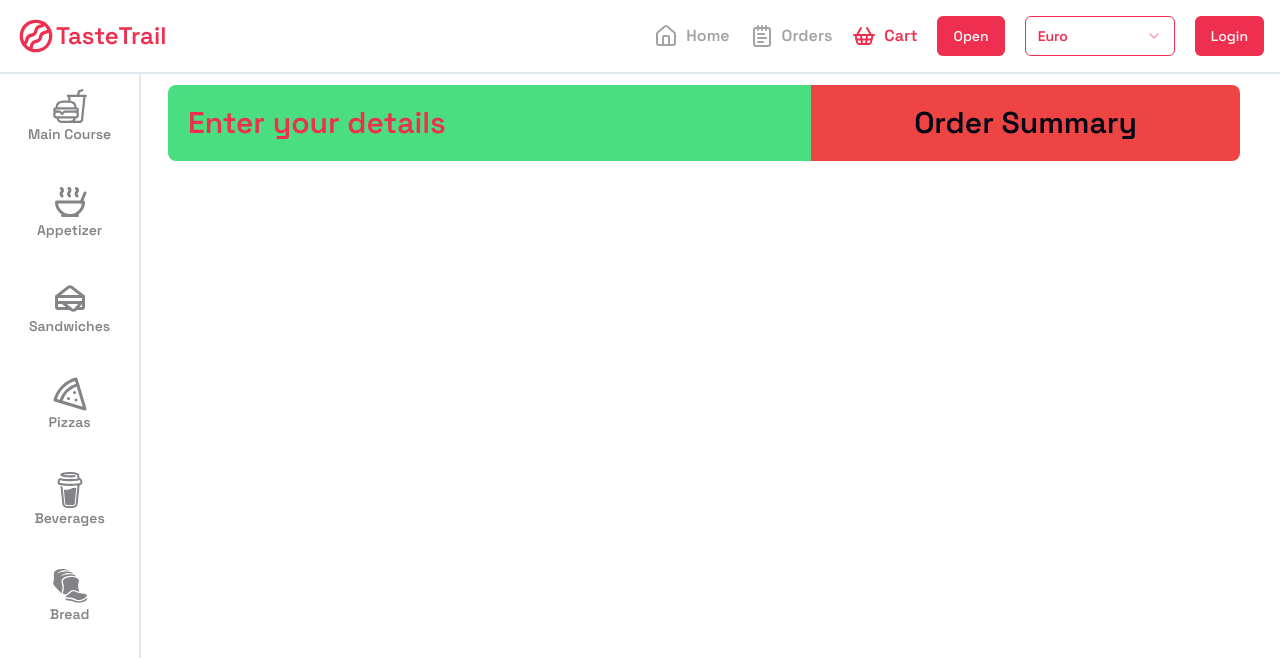
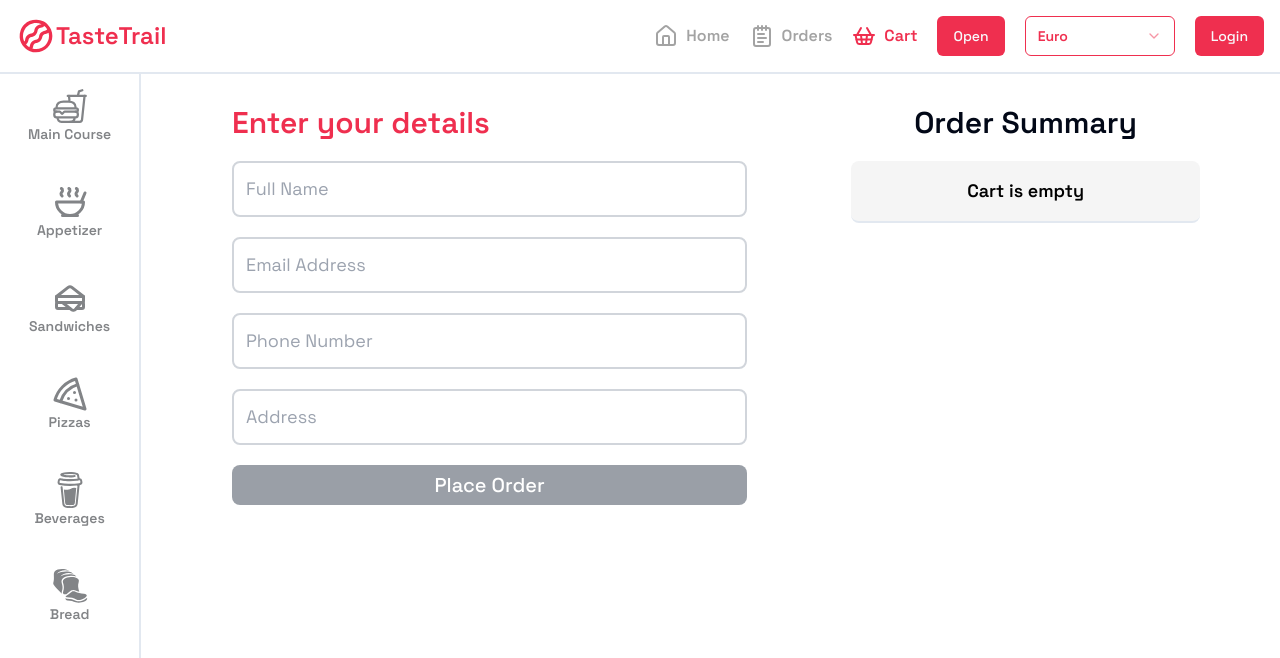
Before and after one commit to DanteTerry/taste-trail-v2, a Next.js app: page /cart in a window 1280 px wide. Shown: the top 658 px of the page. Built offline with nearby package versions, Linux system fonts and the light colour scheme.

Commit message:
added form and form validation with zod

```diff
--- a/app/(dashboard)/bread/page.tsx
+++ b/app/(dashboard)/bread/page.tsx
@@ -1,6 +1,11 @@
+"use client";
+import { RootState } from "@/lib/redux/store/store";
 import React from "react";
+import { useSelector } from "react-redux";
 
 function BreadPage() {
+  const cart = useSelector((state: RootState) => state.cart);
+  console.log(cart);
   return <div>BreadPage</div>;
 }
 
--- a/app/(navlinks)/cart/page.tsx
+++ b/app/(navlinks)/cart/page.tsx
@@ -1,30 +1,135 @@
 "use client";
 
-import { IMenuItem } from "@/types/types";
 import React, { useEffect, useState } from "react";
+import { useForm } from "react-hook-form";
+import { zodResolver } from "@hookform/resolvers/zod";
+import { CheckoutSchema } from "@/lib/validation";
+import CheckoutCartItem from "@/components/CheckoutCartItem";
+import { Button } from "@/components/ui/button";
+import { cn } from "@/lib/utils";
+import { Checkout, IMenuItem } from "@/types/types";
 
 function CartPage() {
   const [cart, setCart] = useState<IMenuItem[]>([]);
-
-  const cartData = JSON.stringify(cart);
 
   useEffect(() => {
     const cartData = localStorage.getItem("cart");
     if (cartData) {
       setCart(JSON.parse(cartData));
     }
-  }, [cartData]);
+  }, []);
+
+  const handleDelete = (id: string) => {
+    const updatedCart = cart.filter(
+      (cartItem: IMenuItem) => cartItem._id !== id,
+    );
+    setCart(updatedCart);
+    localStorage.setItem("cart", JSON.stringify(updatedCart));
+  };
+
+  const {
+    register,
+    formState: { errors, isSubmitting },
+    handleSubmit,
+  } = useForm<Checkout>({
+    resolver: zodResolver(CheckoutSchema),
+  });
+
+  const onSubmit = (data: Checkout) => {
+    const orderData = {
+      ...data,
+      cart,
+    };
+    // Handle submitting order data, e.g., sending it to a server
+  };
+
+  const renderCartItems = () => {
+    if (cart.length === 0) {
+      return (
+        <h3 className="text-center text-lg font-semibold text-black">
+          Cart is empty
+        </h3>
+      );
+    }
+
+    return cart.map((item: IMenuItem) => (
+      <CheckoutCartItem
+        handleDelete={handleDelete}
+        key={item._id}
+        cartItem={item}
+      />
+    ));
+  };
 
   return (
-    <div className=" grid w-full px-5 lg:grid-cols-5">
-      <div className="col-span-3 rounded-l-lg bg-green-400 px-5 py-5">
+    <div className="grid w-full px-5 lg:grid-cols-5">
+      <div className="rounded-l-lg py-5 lg:col-span-3 lg:px-16">
         <h2 className="text-3xl font-semibold text-primary">
           Enter your details
         </h2>
+        <form
+          onSubmit={handleSubmit(onSubmit)}
+          className="mt-5 flex flex-col space-y-5"
+        >
+          <input
+            type="text"
+            placeholder="Full Name"
+            className="rounded-lg border-2 border-gray-300 p-3 text-lg text-primary outline-none"
+            {...register("name")}
+          />
+          {errors.name && (
+            <p className="text-sm text-red-500">{errors.name.message}</p>
+          )}
+
+          <input
+            type="email"
+            placeholder="Email Address"
+            className="rounded-lg border-2 border-gray-300 p-3 text-lg text-primary outline-none"
+            {...register("email")}
+          />
+          {errors.email && (
+            <p className="text-sm text-red-500">{errors.email.message}</p>
+          )}
+          <input
+            type="number"
+            placeholder="Phone Number"
+            className="rounded-lg border-2 border-gray-300 p-3 text-lg text-primary outline-none"
+            {...register("phone", { valueAsNumber: true })}
+          />
+          {errors.phone && (
+            <p className="text-sm text-red-500">{errors.phone.message}</p>
+          )}
+          <input
+            type="text"
+            placeholder="Address"
+            className="rounded-lg border-2 border-gray-300 p-3 text-lg text-primary outline-none"
+            {...register("address")}
+          />
+          {errors.address && (
+            <p className="text-sm text-red-500">{errors.address.message}</p>
+          )}
+          <Button
+            type="submit"
+            className="rounded-lg bg-primary p-3 text-xl text-white disabled:bg-gray-700"
+            disabled={isSubmitting || cart.length === 0}
+          >
+            Place Order
+          </Button>
+        </form>
       </div>
 
-      <div className="col-span-2 rounded-r-lg bg-red-500  px-5 py-5">
+      <div className="px-5 py-5 lg:col-span-2">
         <h2 className="text-center text-3xl font-semibold">Order Summary</h2>
+        <div className="mt-5 px-5">
+          <div
+            className={cn(
+              "mt-5 flex  flex-col gap-5 rounded-lg border-b-2 bg-neutral-100 px-2 py-4 md:px-4 ",
+              cart.length > 3 && "h-[370px] overflow-y-scroll",
+            )}
+          >
+            {renderCartItems()}
+          </div>
+        </div>
       </div>
     </div>
   );
--- a/app/layout.tsx
+++ b/app/layout.tsx
@@ -5,7 +5,6 @@ import Header from "@/components/Header";
 import MobileNav from "@/components/MobileNav";
 import Sidebar from "@/components/Sidebar";
 import { Toaster } from "@/components/ui/sonner";
-
 import "./globals.css";
 
 const spaceSpace_Grotesk = Space_Grotesk({
--- a/components/Cart.tsx
+++ b/components/Cart.tsx
@@ -6,6 +6,7 @@ import { Button } from "./ui/button";
 import { useRouter } from "next/navigation";
 
 import { SheetClose } from "@/components/ui/sheet";
+import { Check } from "lucide-react";
 
 function Cart() {
   const [cart, setCart] = useState<IMenuItem[]>([]);
--- /dev/null
+++ b/components/CheckoutCartItem.tsx
@@ -0,0 +1,61 @@
+import React from "react";
+import { Button } from "./ui/button";
+import { Trash2 } from "lucide-react";
+import Image from "next/image";
+import { IMenuItem } from "@/types/types";
+
+function CheckoutCartItem({
+  cartItem,
+  handleDelete,
+}: {
+  cartItem: IMenuItem;
+  handleDelete: (id: string) => void;
+}) {
+  const { _id, name, price, image, cuisine, quantity } = cartItem;
+
+  function handleDeleteButton() {
+    handleDelete(_id as string);
+  }
+
+  return (
+    <div className="flex items-center justify-between">
+      <div className="flex items-center gap-3">
+        <Image
+          src={image}
+          alt="Food"
+          width={100}
+          height={100}
+          className="rounded-lg"
+        />
+
+        <div className="w-max">
+          <h4 className="text-lg font-semibold">{name}</h4>
+          <p className="text-sm text-gray-500">{cuisine}</p>
+
+          <h4 className="w-max text-lg font-semibold">Price</h4>
+          <p className="w-max rounded-full bg-green-500 px-3 text-sm text-white">
+            ₹ {price}
+          </p>
+        </div>
+      </div>
+
+      <div className="flex h-full flex-col  justify-between">
+        <Button
+          className="w-max self-end"
+          variant={"ghost"}
+          size={"sm"}
+          onClick={handleDeleteButton}
+        >
+          <Trash2 size={"20px"} />
+        </Button>
+
+        <div className="flex items-center gap-3 self-end">
+          <p className="text-sm text-gray-500">Quantity</p>
+          <p className="text-lg font-semibold">{quantity}</p>
+        </div>
+      </div>
+    </div>
+  );
+}
+
+export default CheckoutCartItem;
--- a/components/HomeFood.tsx
+++ b/components/HomeFood.tsx
@@ -6,10 +6,9 @@ import { getMenu } from "@/utils/menuRequestHandler";
 import { IMenuItem } from "@/types/types";
 
 async function HomeFood() {
-  const menuData = await getMenu();
+  const menuData: IMenuItem[] = await getMenu();
 
   const homeMenu = menuData?.sort(() => Math.random() - 0.5).slice(0, 4);
-
   return (
     <div className=" bg-neutral-100 p-4 py-10 md:px-16">
       <h2 className="mt-5 text-center text-[5vw] font-semibold leading-8 text-primary md:mt-10 md:text-[2.4vw]">
--- /dev/null
+++ b/lib/validation.ts
@@ -0,0 +1,11 @@
+import { z } from "zod";
+
+export const CheckoutSchema = z.object({
+  name: z
+    .string()
+    .min(3, "Name must be more than 3 characters")
+    .max(20, "Name must be less than 20 characters"),
+  email: z.string().email("Invalid email address"),
+  phone: z.number().max(10, "Phone number must be 10 digits"),
+  address: z.string().min(10, "Address must be more than 10 characters"),
+});
--- a/types/types.ts
+++ b/types/types.ts
@@ -1,3 +1,6 @@
+import { CheckoutSchema } from "@/lib/validation";
+import { z } from "zod";
+
 export interface IMenuItem {
   _id?: string;
   name: string;
@@ -8,3 +11,5 @@ export interface IMenuItem {
   isInCart: boolean;
   quantity: number;
 }
+
+export type Checkout = z.infer<typeof CheckoutSchema>;
```
Also changed, not shown: components/Card.tsx (+1 -8 lines), package.json (+6 -1 lines), 1 other file (tests, documents, lock files or other folders).
